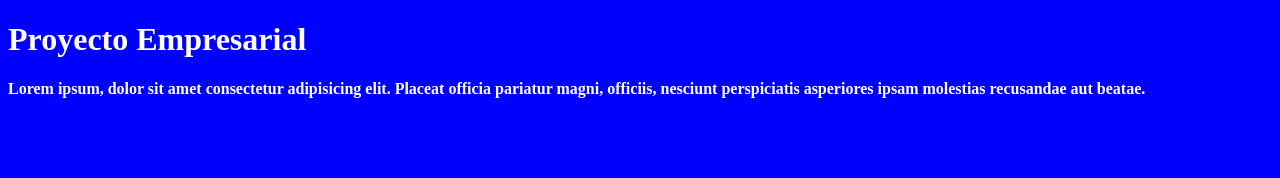
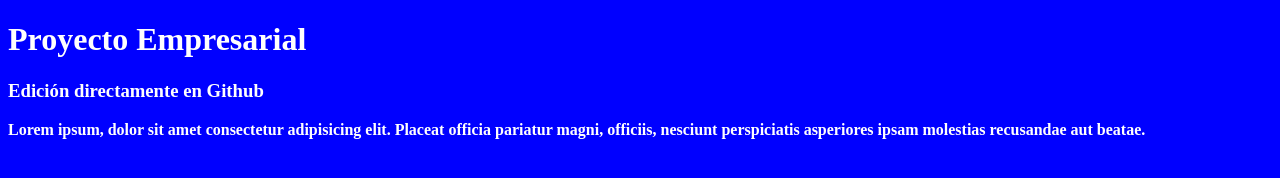
Before and after one commit to jackbaso/pildoras-informaticas, a plain HTML site: page index.html in a window 1280 px wide. Drawn offline with Linux system fonts and the light colour scheme; files that its build step writes are made by us from their sources.

Commit message:
Update index.html

```diff
--- a/index.html
+++ b/index.html
@@ -9,6 +9,7 @@
 </head>
 <body>
     <h1>Proyecto Empresarial</h1>
+    <h3>Edición directamente en Github</h3>
     <p>Lorem ipsum, dolor sit amet consectetur adipisicing elit. Placeat officia pariatur magni, officiis, nesciunt perspiciatis asperiores ipsam molestias recusandae aut beatae.</p>
 </body>
 </html>
```
